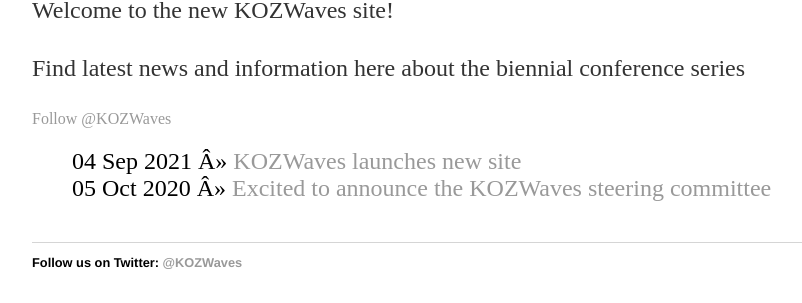
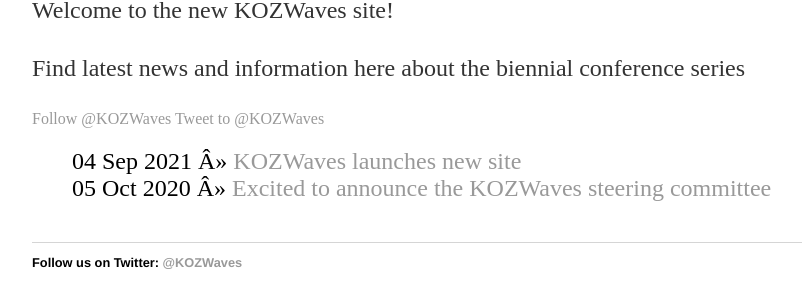
Before and after one commit to kozwaves/kozwaves.github.io, a Jekyll site: the page built from index.html, in a window 1280 px wide. Shown: the part 258-561 px from the top of the page, without its empty margins (160-962 px from the left). Built offline with Jekyll 4.4.1, drawn with Linux system fonts in a browser that asks for light colours; comment, search, counter and statistics services are not loaded.

Commit message:
Update index.html

```diff
--- a/index.html
+++ b/index.html
@@ -36,6 +36,8 @@
 
 <a href="https://twitter.com/KOZWaves?ref_src=twsrc%5Etfw" class="twitter-follow-button" data-show-count="false">Follow @KOZWaves</a><script async src="https://platform.twitter.com/widgets.js" charset="utf-8"></script>
 
+<a href="https://twitter.com/intent/tweet?screen_name=KOZWaves&ref_src=twsrc%5Etfw" class="twitter-mention-button" data-show-count="false">Tweet to @KOZWaves</a><script async src="https://platform.twitter.com/widgets.js" charset="utf-8"></script>
+
 <!--<a class="twitter-timeline"
    href="https://twitter.com/KOZWaves?ref_src=twsrc%5Etfw">Tweets by KOZWaves
    data-width="800"
```
